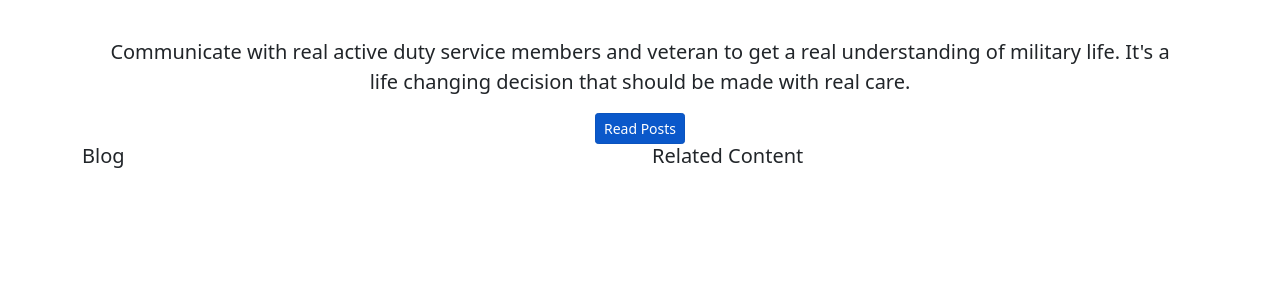
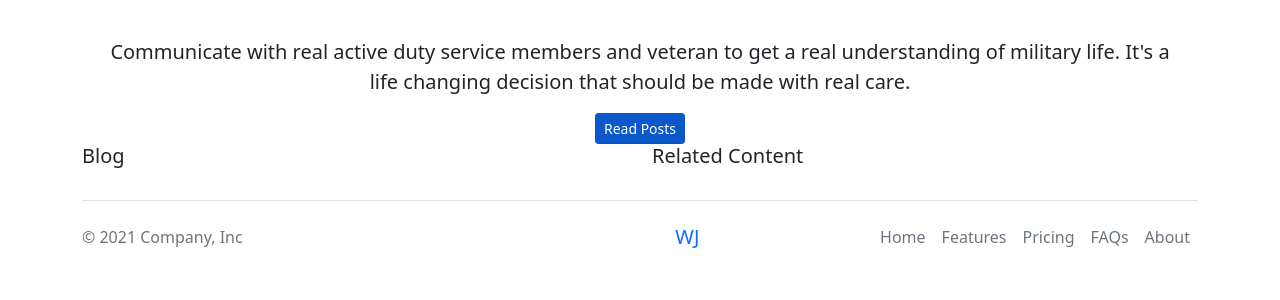
Before and after one commit to kghudgens/WhyJoin, a Django app: page / in a window 1280 px wide. Shown: the part 218-518 px from the top of the page. Run offline with Django 3.2, Linux system fonts and the light colour scheme; some libraries are stand-ins or nearby versions.

Commit message:
added footer

```diff
--- a/whyjoin/hub/templates/hub/base.html
+++ b/whyjoin/hub/templates/hub/base.html
@@ -73,7 +73,24 @@
 
     <!-- Code block -->
     {%block content%}{%endblock%}
+<!-- Footer -->
+<div class="container">
+  <footer class="d-flex flex-wrap justify-content-between align-items-center py-3 my-4 border-top">
+    <p class="col-md-4 mb-0 text-muted">© 2021 Company, Inc</p>
 
+    <a href="#" class="">
+      <a class="navbar-brand" href="{% url 'index' %}">WJ</a>
+    </a>
+
+    <ul class="nav col-md-4 justify-content-end">
+      <li class="nav-item"><a href="#" class="nav-link px-2 text-muted">Home</a></li>
+      <li class="nav-item"><a href="#" class="nav-link px-2 text-muted">Features</a></li>
+      <li class="nav-item"><a href="#" class="nav-link px-2 text-muted">Pricing</a></li>
+      <li class="nav-item"><a href="#" class="nav-link px-2 text-muted">FAQs</a></li>
+      <li class="nav-item"><a href="{% url 'about' %}" class="nav-link px-2 text-muted">About</a></li>
+    </ul>
+  </footer>
+</div>
     <script src="https://code.jquery.com/jquery-3.2.1.slim.min.js" integrity="sha384-KJ3o2DKtIkvYIK3UENzmM7KCkRr/rE9/Qpg6aAZGJwFDMVNA/GpGFF93hXpG5KkN" crossorigin="anonymous"></script>
     <script src="https://cdnjs.cloudflare.com/ajax/libs/popper.js/1.12.9/umd/popper.min.js" integrity="sha384-ApNbgh9B+Y1QKtv3Rn7W3mgPxhU9K/ScQsAP7hUibX39j7fakFPskvXusvfa0b4Q" crossorigin="anonymous"></script>
     <script src="https://maxcdn.bootstrapcdn.com/bootstrap/4.0.0/js/bootstrap.min.js" integrity="sha384-JZR6Spejh4U02d8jOt6vLEHfe/JQGiRRSQQxSfFWpi1MquVdAyjUar5+76PVCmYl" crossorigin="anonymous"></script>
```
